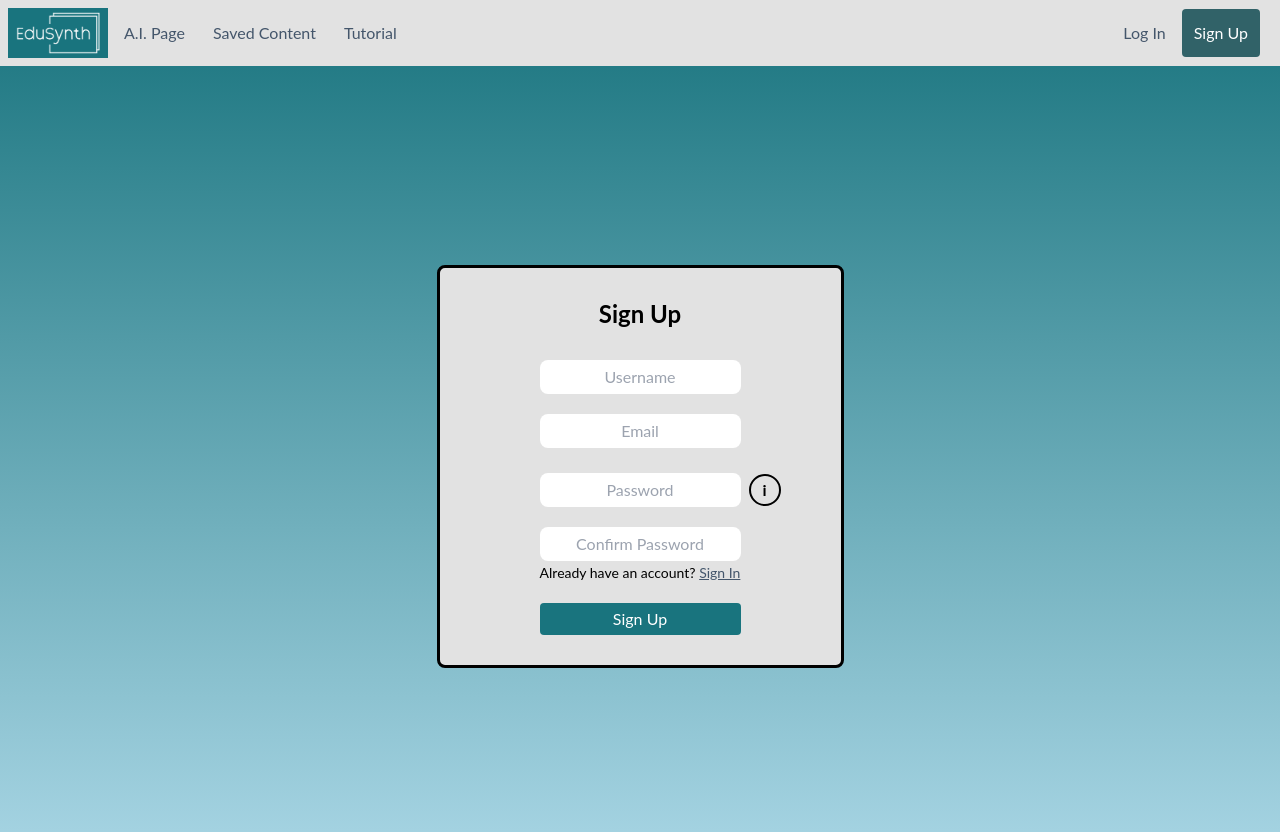
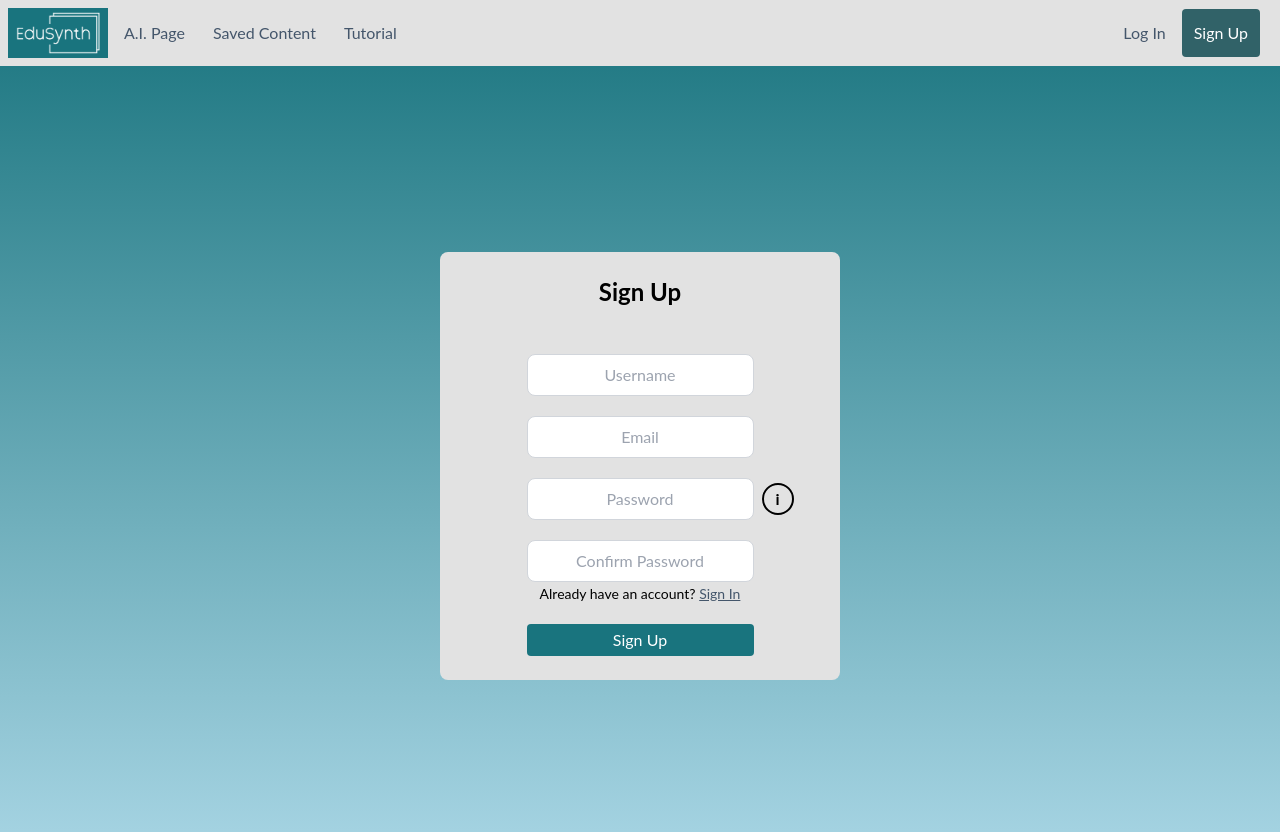
Before and after one commit to COSC-499-W2023/year-long-project-team-11, a React (Create React App) app in the folder app/frontend/: page /SignUp in a window 1280 px wide. Shown: the top 832 px of the page. Built offline with nearby package versions, Linux system fonts and the light colour scheme.

Commit message:
fixed the textbox to keep width

```diff
--- a/app/frontend/src/CreateAccount.js
+++ b/app/frontend/src/CreateAccount.js
@@ -190,14 +190,14 @@ export default function CreateAccount() {
       </nav>
 
       {/* Content */}
-      <div className="h-screen grid place-items-center">
-        <div className="px-[100px] py-[30px] grid place-items-center rounded-lg border-[3px] border-black bg-[#E2E2E2] text-center">
-          <h2 className="font-bold text-2xl pb-[10px]">Sign Up</h2>
+      <div className="h-screen grid place-items-center border-3 border-black">
+      <div className="flex flex-col items-center min-w-[400px] px-6 py-6 space-y-4 p-6 rounded-lg border-3 border-black bg-[#E2E2E2]">
+      <h2 className="font-bold text-2xl pb-[10px]">Sign Up</h2>
           <form onSubmit={handleSubmit}>
             {/* Username */}
-            <p className="text-sm text-red-500">&nbsp;{errors.firstName}</p>
+            <p className={`h-5 text-red-500 text-sm ${errors.username ? "visible" : "invisible"}`}>{errors.username}</p>
             <input
-              className="py-[5px] bg-white text-center rounded-lg w-[100%]"
+              className="py-2 px-3 bg-white border border-gray-300 rounded-lg focus:outline-none focus:border-blue-500 text-center"
               type="text"
               name="username"
               placeholder="Username"
@@ -208,10 +208,9 @@ export default function CreateAccount() {
             />
 
             {/* Email */}
-            <p className="text-sm text-red-500">&nbsp;{errors.email}</p>
+            <p className={`h-5 text-red-500 text-sm ${errors.email ? "visible" : "invisible"}`}>{errors.email}</p>
             <input
-              className="py-[5px] bg-white text-center rounded-lg w-[100%]"
-              type="text"
+              className="py-2 px-3 bg-white border border-gray-300 rounded-lg focus:outline-none focus:border-blue-500 text-center"              type="text"
               name="email"
               placeholder="Email"
               maxLength={100}
@@ -221,11 +220,10 @@ export default function CreateAccount() {
             />
 
             {/* Password */}
-            <div className="w-[100%]">
-              <p className="pb-[5px] text-sm text-red-500 flex-1">&nbsp;{errors.password}</p>
-              <div className="relative flex items-center">
+            <p className={`h-5 text-red-500 flex-1 text-sm ${errors.password ? "visible" : "invisible"}`}>{errors.password}</p>
+              <div className="relative w-full">
                 <input
-                  className="py-[5px] bg-white text-center rounded-lg w-full"
+                  className="py-2 px-3 bg-white border border-gray-300 rounded-lg focus:outline-none focus:border-blue-500 text-center"
                   type="password"
                   name="password"
                   placeholder="Password"
@@ -234,16 +232,17 @@ export default function CreateAccount() {
                   value={password}
                   onChange={(e) => setPassword(e.target.value)}
                 />
-                <a className="absolute right-0 mr-[-2.5rem] flex items-center justify-center w-8 h-8 border-2 border-black rounded-full text-black font-bold no-underline hover:bg-gray-200" data-tooltip-id="password" data-tooltip-content="Password must be at least 6 characters long, and contain at least 1 number and 1 symbol each." data-tooltip-place="top">i</a>
-                <Tooltip id="password" />
+                  <div className="absolute inset-y-0 right-0 flex items-center pr-3">
+                    <a className="absolute right-0 mr-[-2.5rem] flex items-center justify-center w-8 h-8 border-2 border-black rounded-full text-black font-bold no-underline hover:bg-gray-200" data-tooltip-id="password" data-tooltip-content="Password must be at least 6 characters long, and contain at least 1 number and 1 symbol each." data-tooltip-place="top">i</a>
+                    <Tooltip id="password" />
+                  </div>
               </div>
-            </div>
+
 
             {/* Confirm Password */}
-            <p className="text-sm text-red-500">&nbsp;{errors.confirmPassword}</p>
+            <p className={`h-5 text-red-500 text-sm ${errors.confirmPassword ? "visible" : "invisible"}`}>{errors.confirmPassword}</p>
             <input
-              className="py-[5px] bg-white text-center rounded-lg w-[100%]"
-              type="password"
+              className="py-2 px-3 bg-white border border-gray-300 rounded-lg focus:outline-none focus:border-blue-500 text-center"              type="password"
               name="confirmPassword"
               placeholder="Confirm Password"
               maxLength={100}
--- a/app/frontend/src/Login.js
+++ b/app/frontend/src/Login.js
@@ -184,7 +184,7 @@ export default function Login() {
               >
                 Sign In
               </button>
-              {/* Remember me */}
+
               <p className="pt-[5px]">
                 <Link to="/ForgetPassword">
                 Forgot Your Password?
```
